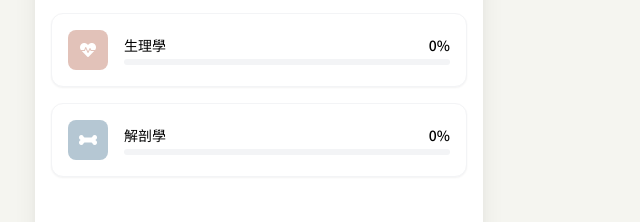
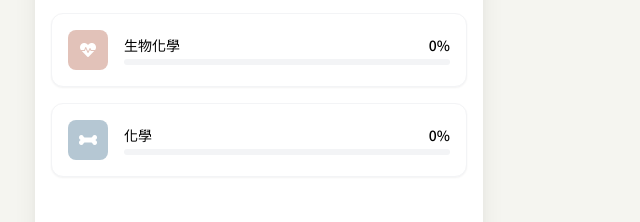
Before and after one commit to angelhtung/Vetprep, a plain HTML site: page index.html in a window 1280 px wide. Shown: the part 415-637 px from the top of the page, 381-1021 px from the left. Drawn offline with nearby package versions, Linux system fonts and the light colour scheme.

Commit message:
Update index.html

```diff
--- a/index.html
+++ b/index.html
@@ -187,8 +187,8 @@
                 const subjects = ref(JSON.parse(localStorage.getItem('vet_subjects')) || [
                     { name: '英文', progress: 0, icon: 'fas fa-font', color: 'bg-[#D2B48C]', barColor: 'bg-[#D2B48C]' },
                     { name: '生物學', progress: 0, icon: 'fas fa-dna', color: 'bg-[#C3B091]', barColor: 'bg-[#C3B091]' },
-                    { name: '生理學', progress: 0, icon: 'fas fa-heartbeat', color: 'bg-[#E2C2B9]', barColor: 'bg-[#E2C2B9]' },
-                    { name: '解剖學', progress: 0, icon: 'fas fa-bone', color: 'bg-[#B5C7D3]', barColor: 'bg-[#B5C7D3]' }
+                    { name: '生物化學', progress: 0, icon: 'fas fa-heartbeat', color: 'bg-[#E2C2B9]', barColor: 'bg-[#E2C2B9]' },
+                    { name: '化學', progress: 0, icon: 'fas fa-bone', color: 'bg-[#B5C7D3]', barColor: 'bg-[#B5C7D3]' }
                 ]);
                 const favorites = ref(JSON.parse(localStorage.getItem('vet_favorites')) || []);
                 const errorLog = ref(JSON.parse(localStorage.getItem('vet_errors')) || []);
```
